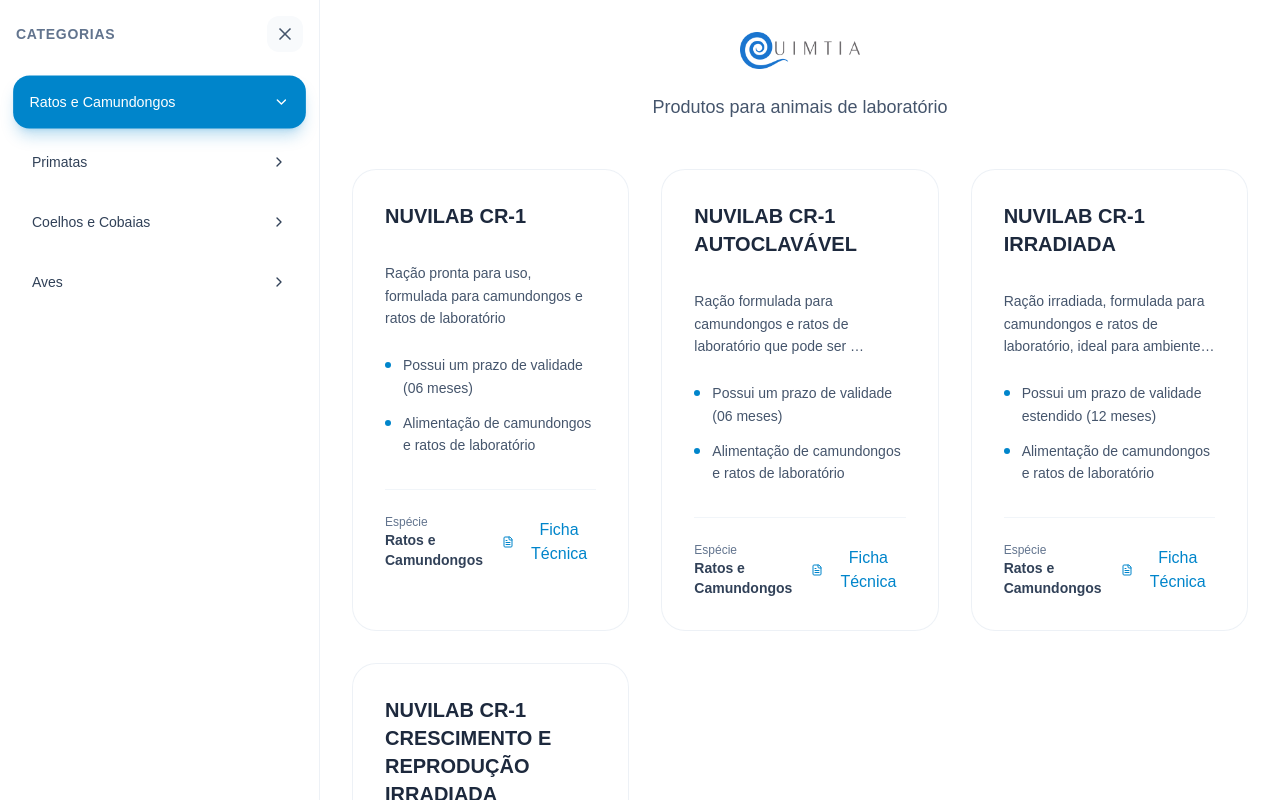
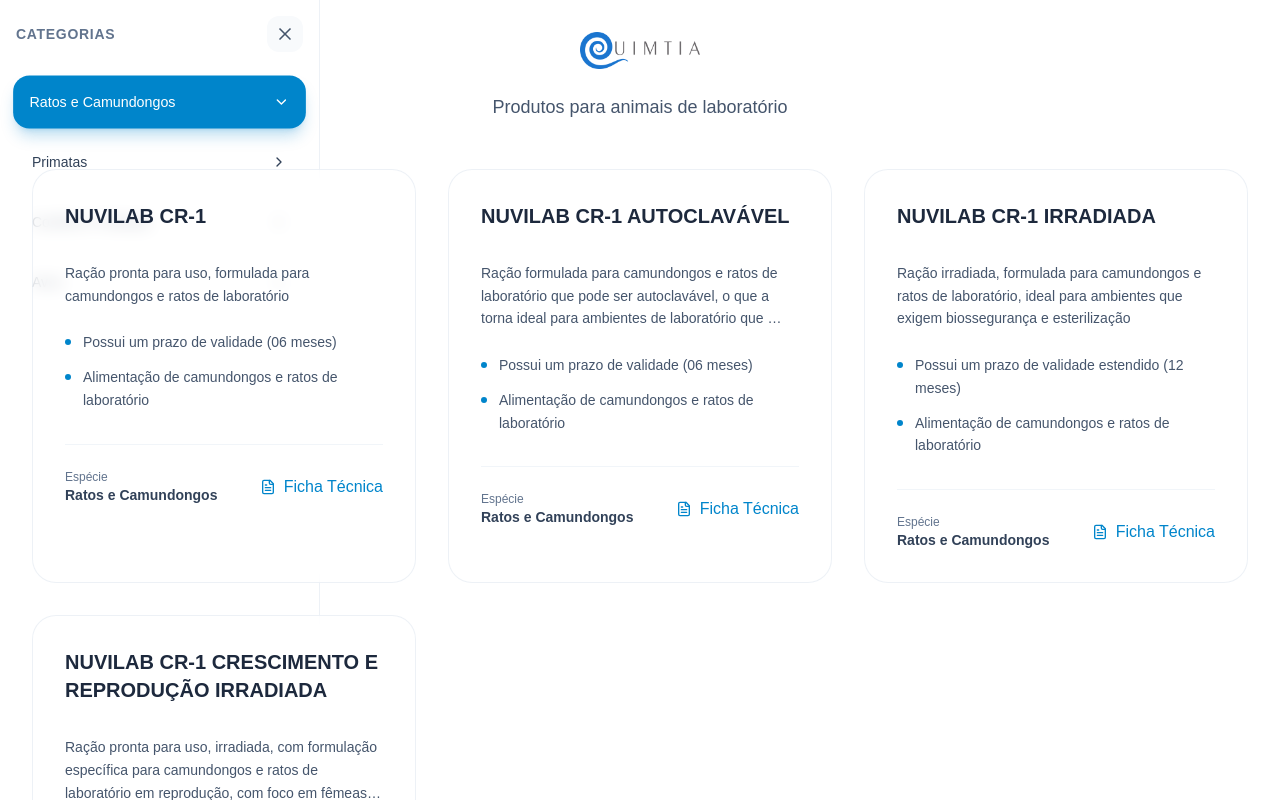
Before and after one commit to Latczuk/QUIMTIA-WEB, a Next.js app: page / in a window 1280 px wide. Shown: the top 800 px of the page. Built offline with nearby package versions, Linux system fonts and the light colour scheme.

Commit message:
Update index.tsx

```diff
--- a/src/components/Sidebar/index.tsx
+++ b/src/components/Sidebar/index.tsx
@@ -14,11 +14,12 @@
   };
   return (
     <div>
-      <aside
-        className={`
-          bg-white/80 backdrop-blur-sm border-r border-slate-200/60 min-h-screen
-          transition-all duration-300 ease-in-out
-   ${isMinimized ? "w-16" : "w-screen sm:w-full md:w-full lg:w-80"}        `}
+<aside
+  className={`
+    fixed top-0 left-0 h-screen
+    bg-white/80 backdrop-blur-sm border-r border-slate-200/60
+    transition-all duration-300 ease-in-out
+    ${isMinimized ? "w-16" : "w-screen sm:w-full md:w-full lg:w-80"}        `}
       >
         <div className="p-4">
           {/* Botão de minimizar/expandir */}
```
